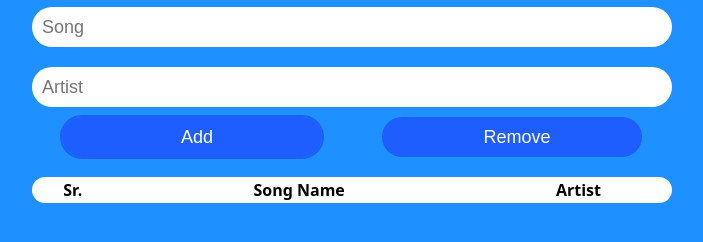
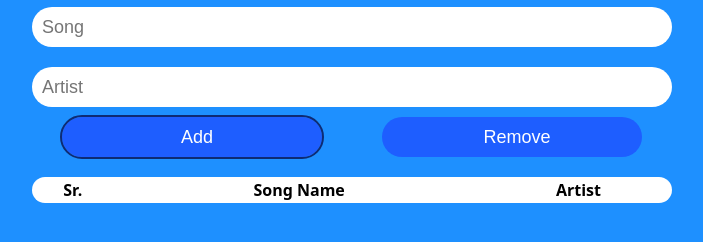
Before and after one commit to shayan-zardari/Playlist, a plain HTML site: page index.html in a window 1280 px wide. Both pictures are taken after a click on the button "Add". Shown: the part 86-328 px from the top of the page, without its empty margins (288-991 px from the left). Drawn offline with Linux system fonts and the light colour scheme.

Commit message:
outine darkended.

```diff
--- a/styles.css
+++ b/styles.css
@@ -27,7 +27,7 @@ main {
 
 .input_text_button:focus {
     outline-style: solid;
-    outline-color: rgb(30, 94, 255);
+    outline-color: rgb(14, 43, 116);
     outline-width: 2px;
 }
 
```
